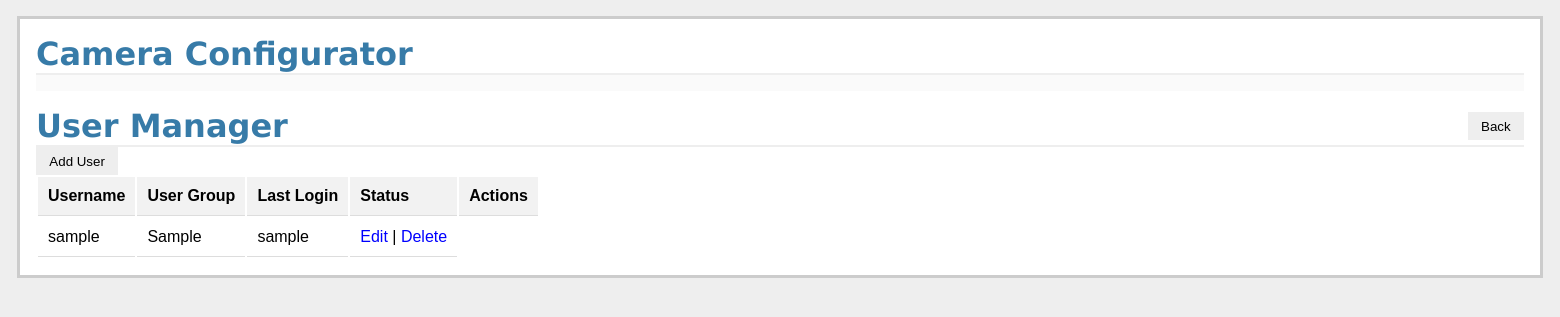
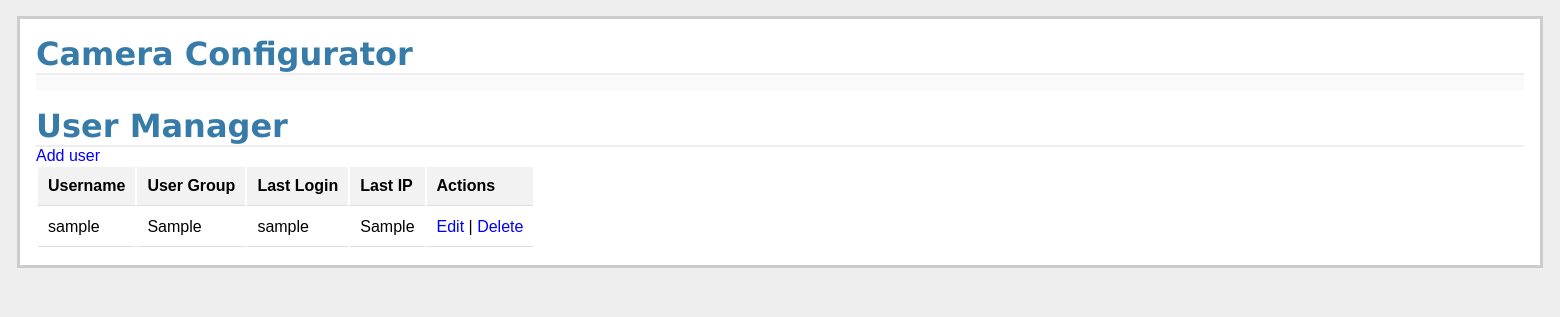
Before and after one commit to Shedoy92/Camera_configurator, a Flask app: template templates/admin_user_manager.html in a window 1560 px wide. Shown: the top 317 px of the page. Run offline with Flask 3, Linux system fonts and the light colour scheme; the template is opened without the code that fills it: most values are stand-ins (such as "Sample title", 1, 10 or a date in 2020).

Commit message:
more changes

```diff
--- a/add_user.py
+++ b/add_user.py
@@ -1,4 +1,5 @@
 import sqlite3
+from werkzeug.security import generate_password_hash
 
 db = sqlite3.connect('awesome.db')
 cursor = db.cursor()
@@ -6,6 +7,7 @@ username = input("Enter username: ")
 password = input("Enter password: ")
 user_group = input("Enter role: ")
 
-cursor.execute("INSERT INTO users (username, password, user_group) VALUES (?, ?, ?)", (username, password, user_group))
+hashed_password=generate_password_hash(password)
+cursor.execute("INSERT INTO users (username, password, user_group) VALUES (?, ?, ?)", (username, hashed_password, user_group))
 db.commit()
 db.close()
--- a/main.py
+++ b/main.py
@@ -1,3 +1,4 @@
+import datetime
 import sqlite3
 import os
 import re
@@ -7,6 +8,7 @@ import subprocess
 import logging
 from flask import Flask, request, g, redirect, url_for, render_template, flash
 from flask_login import LoginManager, UserMixin, login_user, login_required, logout_user, current_user
+from werkzeug.security import generate_password_hash, check_password_hash
 
 app = Flask(__name__)
 app.config.from_object(__name__)
@@ -17,6 +19,7 @@ app.config.update(dict(
     SECRET_KEY="ararablyat"
 ))
 app.config.from_envvar('USERS_SETTINGS', silent=True)
+
 
 logging.basicConfig(level=logging.DEBUG,
                     format='%(asctime)s - %(levelname)s - %(message)s',
@@ -80,10 +83,17 @@ def login():
         cur = db.execute('select id, username, password, user_group from users where username = ?', [username])
         user_data = cur.fetchone()
 
-        if user_data and user_data['password'] == password:
+        if user_data and check_password_hash(user_data['password'], password):
             user = User(user_data['id'], user_data['username'], user_data['password'], user_data['user_group'])
             login_user(user)
             logger.info(f'User {username} logged in')
+
+            current_time = datetime.datetime.now()
+            ip_address = request.remote_addr
+            db.execute('UPDATE users SET last_login=?, last_ip=? WHERE id=?',
+                       [current_time, ip_address, user_data['id']])
+            db.commit()
+
             flash('You were logged in')
             return redirect(url_for('show_cameras'))
         else:
@@ -187,7 +197,7 @@ def add_camera():
                 for command in commands:
                     execute_command(command)
 
-                logger.debug(f'Removing odl iptables rules for camera with ID: {id}')
+                logger.debug(f'Removing old iptables rules for camera with ID: {id}')
                 remove_iptables_rules(camera['external_iface'], camera['internal_iface'], camera['local_ip'],
                                       camera['service_port'], current_port)
             else:
@@ -350,16 +360,6 @@ def open_camera(id):
 
     return redirect(url_for('show_cameras'))
 
-@app.route('/admin_panel', methods = ['GET', 'POST'])
-@login_required
-def admin_panel():
-    if current_user.user_group != 'admin':
-        logger.warning(f'Access denied for user {current_user.username} to admin panel')
-        flash('Access denied')
-        return redirect(url_for('show_cameras'))
-
-    return render_template('admin_panel.html')
-
 @app.route('/admin_user_manager', methods=['GET', 'POST'])
 @login_required
 def admin_user_manager():
@@ -369,7 +369,7 @@ def admin_user_manager():
         return redirect(url_for('show_cameras'))
 
     db = get_db()
-    users_data = db.execute('SELECT id, username, user_group, last_login FROM users').fetchall()
+    users_data = db.execute('SELECT id, username, user_group, last_login, last_ip FROM users').fetchall()
 
     return render_template('admin_user_manager.html', users_data=users_data)
 
@@ -395,8 +395,9 @@ def add_user():
 
             if user:
                 try:
+                    hashed_password=generate_password_hash(password)
                     db.execute('UPDATE users SET username = ?, user_group = ?, password = ? WHERE id=?',
-                               [username, user_group, password, id])
+                               [username, user_group, hashed_password, id])
                     db.commit()
                     logger.info(f'User {username} updated successfully.')
                     flash(f'User {username} updated successfully.')
@@ -407,8 +408,9 @@ def add_user():
                     return render_template('add_user.html', error=error_message)
             else:
                 try:
+                    hashed_password = generate_password_hash(password)
                     db.execute('INSERT INTO users (username, password, user_group) VALUES (?,?,?)',
-                               (username, password, user_group))
+                               (username, hashed_password, user_group))
                     db.commit()
                     logger.info(f'User {username} added successfully.')
                     flash(f'User {username} added successfully')
--- a/schema.sql
+++ b/schema.sql
@@ -3,7 +3,8 @@ CREATE TABLE IF NOT EXISTS users (
     username TEXT NOT NULL UNIQUE,
     password TEXT NOT NULL,
     user_group TEXT NOT NULL,
-    last_login TEXT
+    last_login TEXT,
+    last_ip TEXT
 );
 
 CREATE TABLE IF NOT EXISTS ip_cameras (
--- a/static/style.css
+++ b/static/style.css
@@ -42,6 +42,8 @@ th, td {
                   padding: 8px;
                   text-align: left;
                   border-bottom: 1px solid #ddd;
+                  max-width: 300px;
+                  overflow-wrap: break-word;
 }
 
 th {
--- a/templates/add_user.html
+++ b/templates/add_user.html
@@ -20,7 +20,7 @@
       <dd><input type=text size=30 name=user_group required value="{{ user.user_group if user else '' }}">
 
       <dt>Password:
-      <dd><input type=password size=30 name=password required>
+      <dd><input type=password size=30 name=password required minlength="10">
     </dl>
 
     <div class="buttons">
--- a/templates/admin_user_manager.html
+++ b/templates/admin_user_manager.html
@@ -3,14 +3,9 @@
 {% block body %}
   <h1 style="display: flex; align-items: center;">
     User Manager
-    <form method="get" action="{{ url_for('admin_panel') }}" style="margin-left: auto;">
-      <button type="submit" style="padding: 0.5em 1em; background: #eee; border: none; cursor: pointer;">Back</button>
-    </form>
   </h1>
 
-  <a href="{{ url_for('add_user') }}" style="text-decoration: none;">
-    <button type="button" style="padding: 0.5em 1em; background: #eee; border: none; cursor: pointer;">Add User</button>
-  </a>
+  <a href="{{ url_for('add_user') }}">Add user</a>
 
   <table class="cameras">
     <thead>
@@ -18,7 +13,7 @@
         <th>Username</th>
         <th>User Group</th>
         <th>Last Login</th>
-        <th>Status</th>
+        <th>Last IP</th>
         <th>Actions</th>
       </tr>
     </thead>
@@ -28,6 +23,7 @@
           <td>{{ user.username }}</td>
           <td>{{ user.user_group }}</td>
           <td>{{ user.last_login }}</td>
+          <td>{{ user.last_ip }}</td>
           <td>
             <a href="{{ url_for('add_user', id=user.id) }}">Edit</a> |
             <a href="{{ url_for('delete_user', id=user.id) }}"
--- a/templates/show_cameras.html
+++ b/templates/show_cameras.html
@@ -1,8 +1,8 @@
 {% extends "layout.html" %}
 {% block body %}
   {% if current_user.is_authenticated and group == 'admin' %}
-    <a href="{{ url_for('add_camera') }}">Add camera</a>
-    <a href="{{ url_for('admin_panel') }}">Admin panel</a>
+    <a href="{{ url_for('add_camera') }}">Add camera</a> |
+    <a href="{{ url_for('admin_user_manager') }}">User manager</a>
   {% endif %}
   <table class=cameras id="sortableTable">
     <tr>
@@ -21,7 +21,7 @@
     <tr>
       <td>{{ entry.id }}</td>
       <td>{{ entry.name }}</td>
-      <td>{{ entry.description|safe }}</td>
+      <td style="white-space: pre-line;">{{ entry.description|safe }}</td>
       <td>{{ entry.local_ip }}</td>
       <td>{{ entry.network_mask }}</td>
       <td>{{ entry.service_port }}</td>
```
Also changed, not shown: templates/admin_panel.html (deleted, +0 -23 lines).
